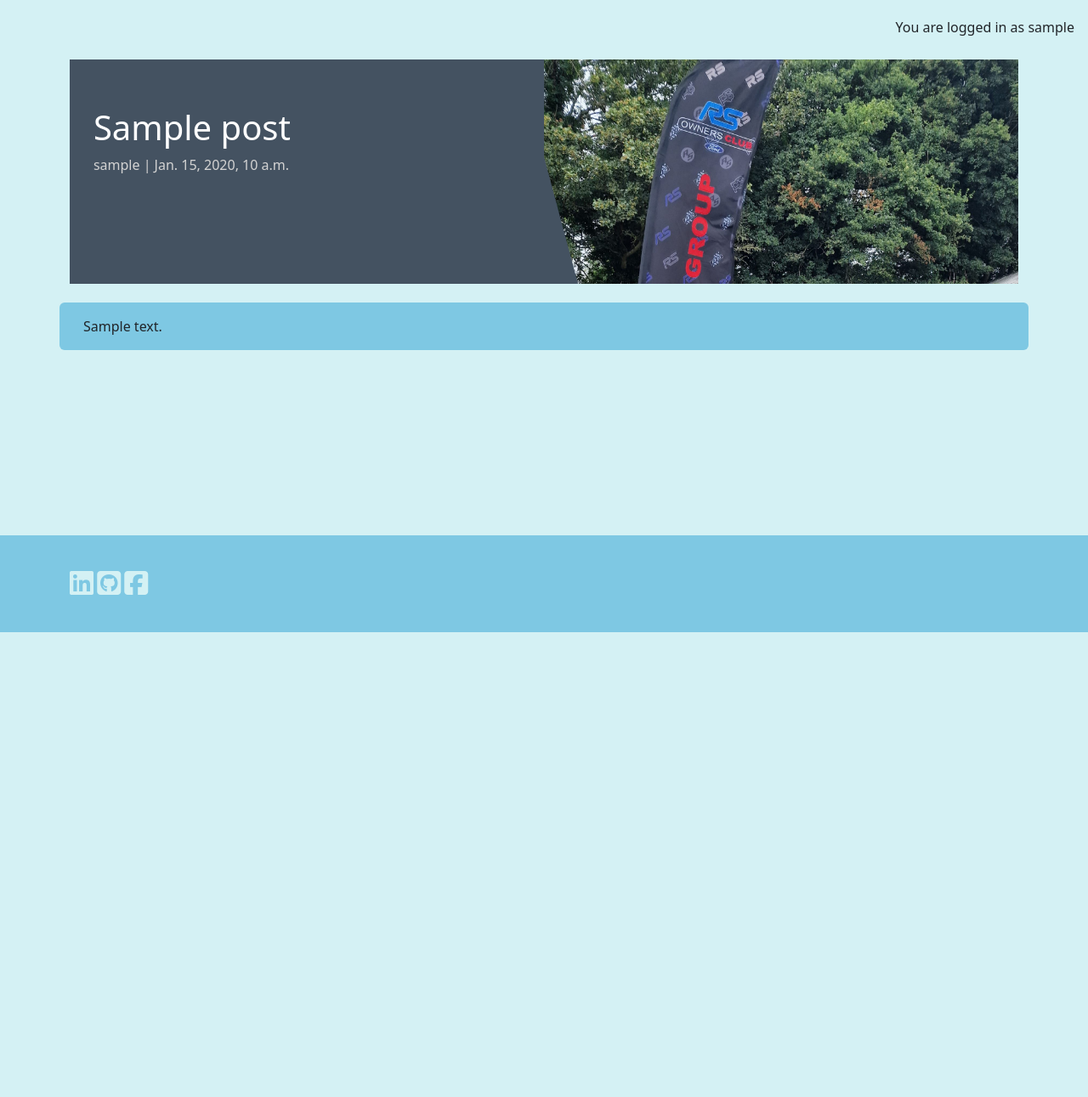
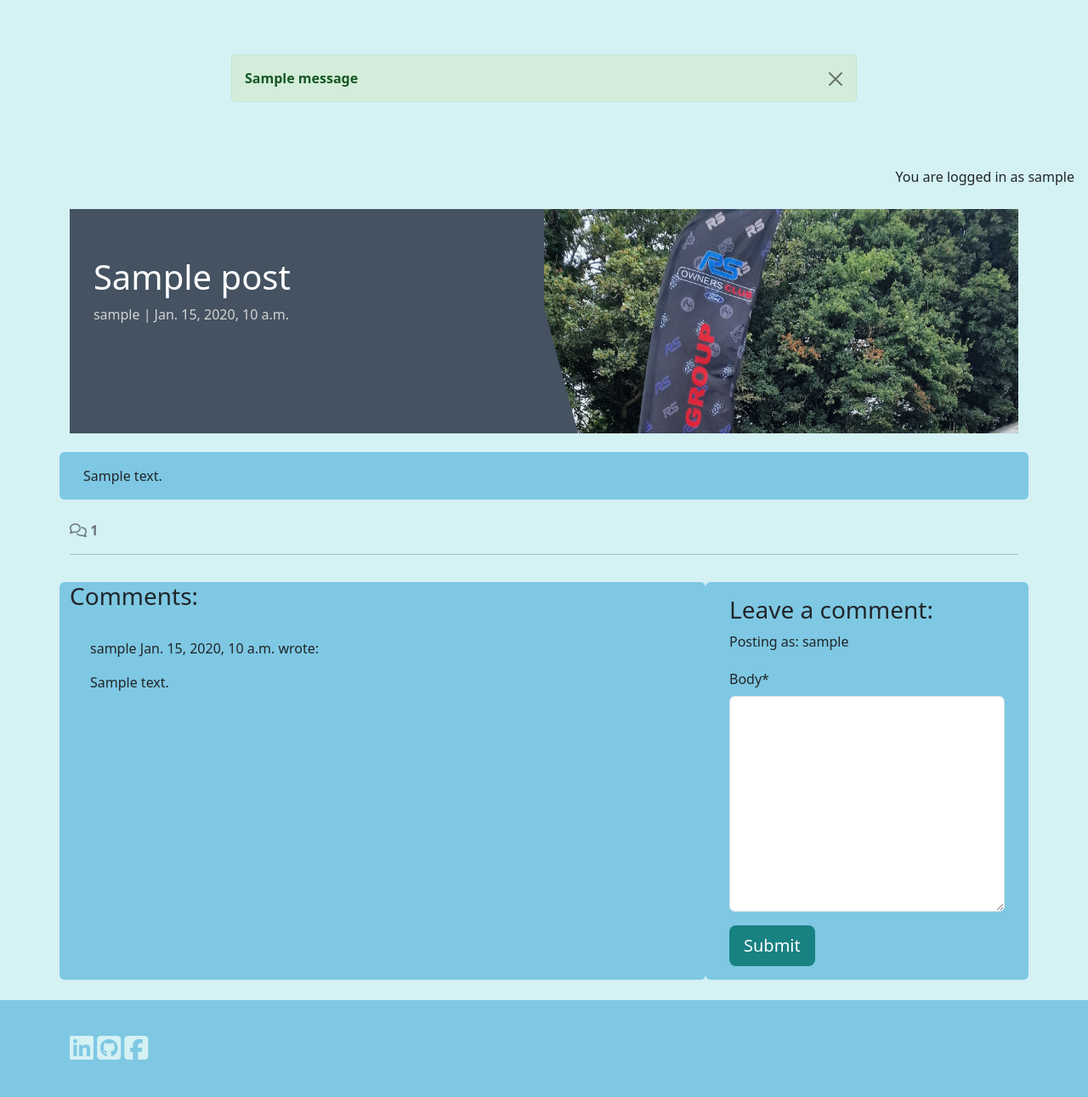
Before and after one commit to 14sammie41/aat-cars, a Django app: a page that uses templates/base.html in a window 1280 px wide. Shown: the part 56-1347 px from the top of the page at 85% size. Before the commit the page ends 800 px from the top, so only its background shows below. Run offline with Django 4.2, Linux system fonts and the light colour scheme; a user stored in the database is signed in; tables that the repository leaves empty hold one stand-in row (values such as "Sample post"); one stand-in notice (Sample message) is shown; some libraries are stand-ins or nearby versions; some web fonts are replaced.

Commit message:
Added a comment ability for the logged in user

```diff
--- a/aatcars/settings.py
+++ b/aatcars/settings.py
@@ -46,6 +46,8 @@ INSTALLED_APPS = [
     'allauth',
     'allauth.account',
     'allauth.socialaccount',
+    'crispy_forms',
+    'crispy_bootstrap5',
     'django_summernote',
     'blog',
 ]
@@ -53,6 +55,9 @@ INSTALLED_APPS = [
 SITE_ID = 1
 LOGIN_REDIRECT_URL = '/'
 LOGOUT_REDIRECT_URL = '/'
+
+CRISPY_ALLOWED_TEMPLATE_PACKS = "bootstrap5"
+CRISPY_TEMPLATE_PACK = "bootstrap5"
 
 MIDDLEWARE = [
     'django.middleware.security.SecurityMiddleware',
--- /dev/null
+++ b/blog/forms.py
@@ -0,0 +1,8 @@
+from .models import Comment
+from django import forms
+
+
+class CommentForm(forms.ModelForm):
+    class Meta:
+        model = Comment
+        fields = ('body',)
--- a/blog/templates/blog/post_detail.html
+++ b/blog/templates/blog/post_detail.html
@@ -1,5 +1,7 @@
-{% extends 'base.html' %} {% block content %}
+{% extends 'base.html' %}
+{% block content %}
 {% load static %}
+{% load crispy_forms_tags %}
 
 <div class="masthead">
   <div class="container">
@@ -11,7 +13,11 @@
         <p class="post-subtitle">{{ post.author }} | {{ post.created_on }}</p>
       </div>
       <div class="d-none d-md-block col-md-6 masthead-image">
-                <img src="{% static 'images\2003-focus-rs.jpg' %}" class="scale" alt="placeholder">
+        <img
+          src="{% static 'images\2003-focus-rs.jpg' %}"
+          class="scale"
+          alt="placeholder"
+        />
       </div>
     </div>
   </div>
@@ -19,13 +25,68 @@
 
 <div class="container">
   <div class="row">
-        <div class="col card mb-4  mt-3 left  top">
+    <div class="col card mb-4 mt-3 left top">
       <div class="card-body">
         <!-- The post content goes inside the card-text. -->
         <!-- Use the | safe filter inside the template tags -->
-                <p class="card-text">
-                    {{ post.content | safe }}
+        <p class="card-text">{{ post.content | safe }}</p>
+      </div>
+    </div>
+  </div>
+  <!-- Displaying count of comments -->
+  <div class="row">
+    <div class="col-12">
+      <strong class="text-secondary">
+        <i class="far fa-comments"></i> {{ comment_count }}
+      </strong>
+    </div>
+    <div class="col-12">
+      <hr />
+    </div>
+  </div>
+  <!-- Displaying Comments -->
+  <div class="row">
+    <div class="col-md-8 card mb-4 mt-3">
+      <h3>Comments:</h3>
+      <div class="card-body">
+        <!-- We want a for loop inside the empty control tags
+          to iterate through each comment in comments -->
+        {% for comment in comments %}
+        <div
+          class="p-2 comments {% if not comment.approved and comment.author == user %} faded{% elif not comment.approved %} d-none{% endif %}"
+        >
+          <p class="font-weight-bold">
+            {{ comment.author }}
+            <span class="font-weight-normal"> {{ comment.created_on }} </span>
+            wrote:
           </p>
+          <div id="comment{{ comment.id }}">
+            {{ comment.body | linebreaks }}
+          </div>
+          {% if not comment.approved and comment.author == user %}
+          <p class="approval">This comment is awaiting approval</p>
+          {% endif %}
+        </div>
+        <!-- Our for loop ends here -->
+        {% endfor %}
+      </div>
+    </div>
+    <!-- Creating New Comments -->
+    <div class="col-md-4 card mb-4 mt-3">
+      <div class="card-body">
+        {% if user.is_authenticated %}
+        <h3>Leave a comment:</h3>
+        <p>Posting as: {{ user.username }}</p>
+        <form id="commentForm" method="post"
+          style="margin-top: 1.3em;">
+          {{ comment_form | crispy }}
+          {% csrf_token %}
+          <button id="submitButton" type="submit"
+            class="btn btn-signup btn-lg">Submit</button>
+        </form>
+        {% else %}
+        <p>Log in to leave a comment</p>
+        {% endif %}
       </div>
     </div>
   </div>
--- a/blog/views.py
+++ b/blog/views.py
@@ -1,6 +1,8 @@
-from django.shortcuts import render, get_object_or_404
+from django.shortcuts import render, get_object_or_404, redirect
 from django.views import generic
+from django.contrib import messages
 from .models import Post
+from .forms import CommentForm
 
 # Create your views here.
 class PostList(generic.ListView):
@@ -16,9 +18,31 @@ def post_detail(request, slug):
     """
     queryset = Post.objects.filter(status=1)
     post = get_object_or_404(queryset, slug=slug)
+    comments = post.comments.all().order_by("-created_on")
+    comment_count = post.comments.filter(approved=True).count()
+
+    if request.method == "POST":
+        comment_form = CommentForm(data=request.POST)
+        if comment_form.is_valid():
+            comment = comment_form.save(commit=False)
+            comment.author = request.user
+            comment.post = post
+            comment.save()
+            messages.add_message(
+                request, messages.SUCCESS,
+                'Comment submitted and awaiting approval'
+            )
+            return redirect('post_detail', slug=post.slug)
+
+    comment_form = CommentForm()
 
     return render(
         request,
         "blog/post_detail.html",
-        {"post": post},
+        {
+            "post": post,
+            "comments": comments,
+            "comment_count": comment_count,
+            "comment_form": comment_form,
+        },
     )
--- a/requirements.txt
+++ b/requirements.txt
@@ -3,11 +3,13 @@ bleach==6.2.0
 certifi==2025.8.3
 cffi==1.17.1
 charset-normalizer==3.4.3
+crispy-bootstrap5==0.7
 cryptography==45.0.6
 defusedxml==0.7.1
 dj-database-url==0.5.0
 Django==4.2.23
 django-allauth==0.57.2
+django-crispy-forms==2.4
 django-summernote==0.8.20.0
 gunicorn==20.1.0
 idna==3.10
--- a/static/css/style.css
+++ b/static/css/style.css
@@ -58,6 +58,21 @@ body {
 .author {
     color: var(--text-color);
     text-transform: uppercase;
+}
+
+/* CSS styling designed to ensure that the alert to tell the user they have posted a comment */
+.alert {
+    margin-top: 60px;
+    padding: 15px;
+    border-radius: 5px;
+    font-weight: bold;
+}
+
+/* Slightly different colours used so the alert stands out. */
+.alert-success {
+    background-color: #d4edda !important;
+    color: #155724 !important;
+    border: 1px solid #c3e6cb !important;
 }
 
 .masthead {
--- a/templates/base.html
+++ b/templates/base.html
@@ -94,6 +94,26 @@
       </div>
     </nav>
 
+    <!-- displaying Django messages -->
+<div class="container main-content">
+  <div class="row">
+    <div class="col-md-8 offset-md-2">
+      {% if messages %}
+      {% for message in messages %}
+      <div class="alert alert-success {{ message.tags }} alert-dismissible
+        fade show" id="msg" role="alert">
+        {{ message | safe }}
+        <button type="button" class="btn-close"
+          data-bs-dismiss="alert" aria-label="Close"></button>
+      </div>
+      {% endfor %}
+      {% endif %}
+    </div>
+  </div>
+</div>
+
+<main class="flex-shrink-0 main-bg">
+
     <main class="flex-shrink-0 main-bg main-content">
         <!-- Added a little nod to the user to show they are logged in -->
       {% if user.is_authenticated %}
```
Also changed, not shown: README.md. Lines whose indentation alone changed are shown as unchanged.
